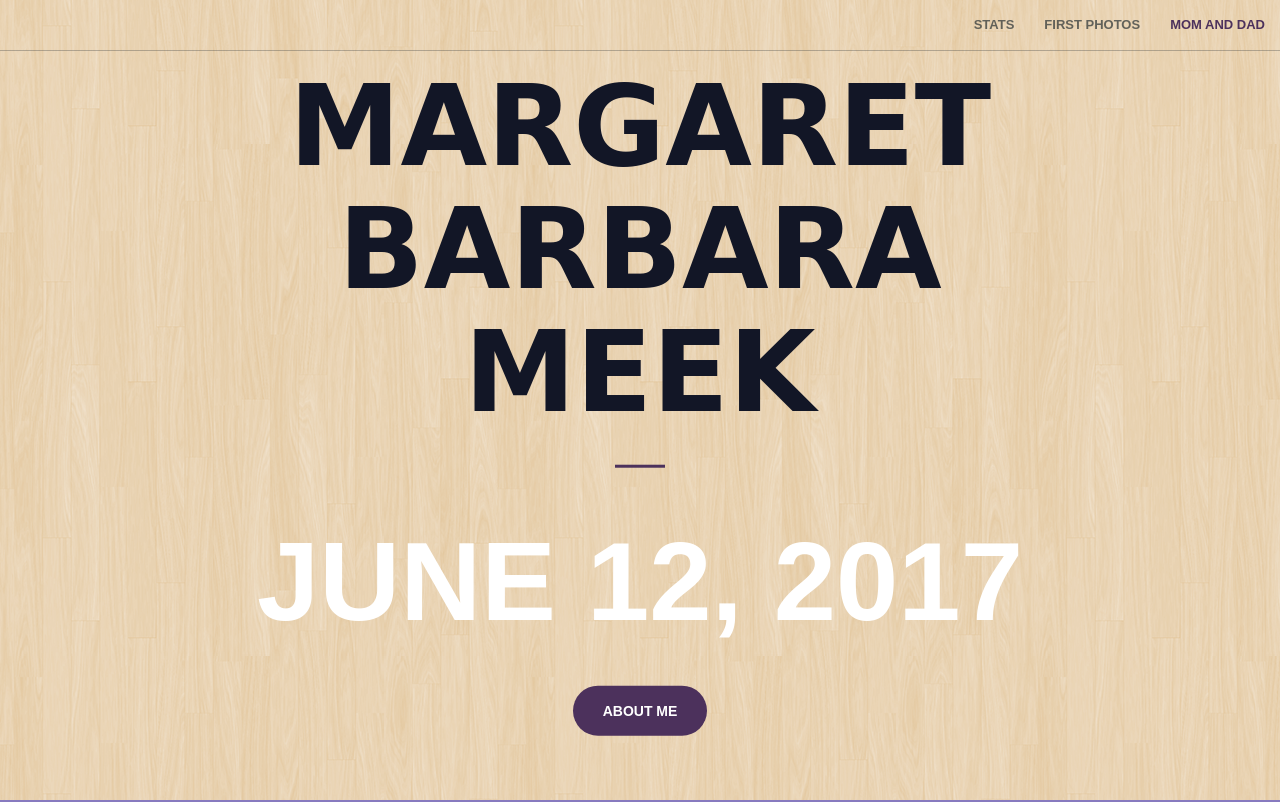
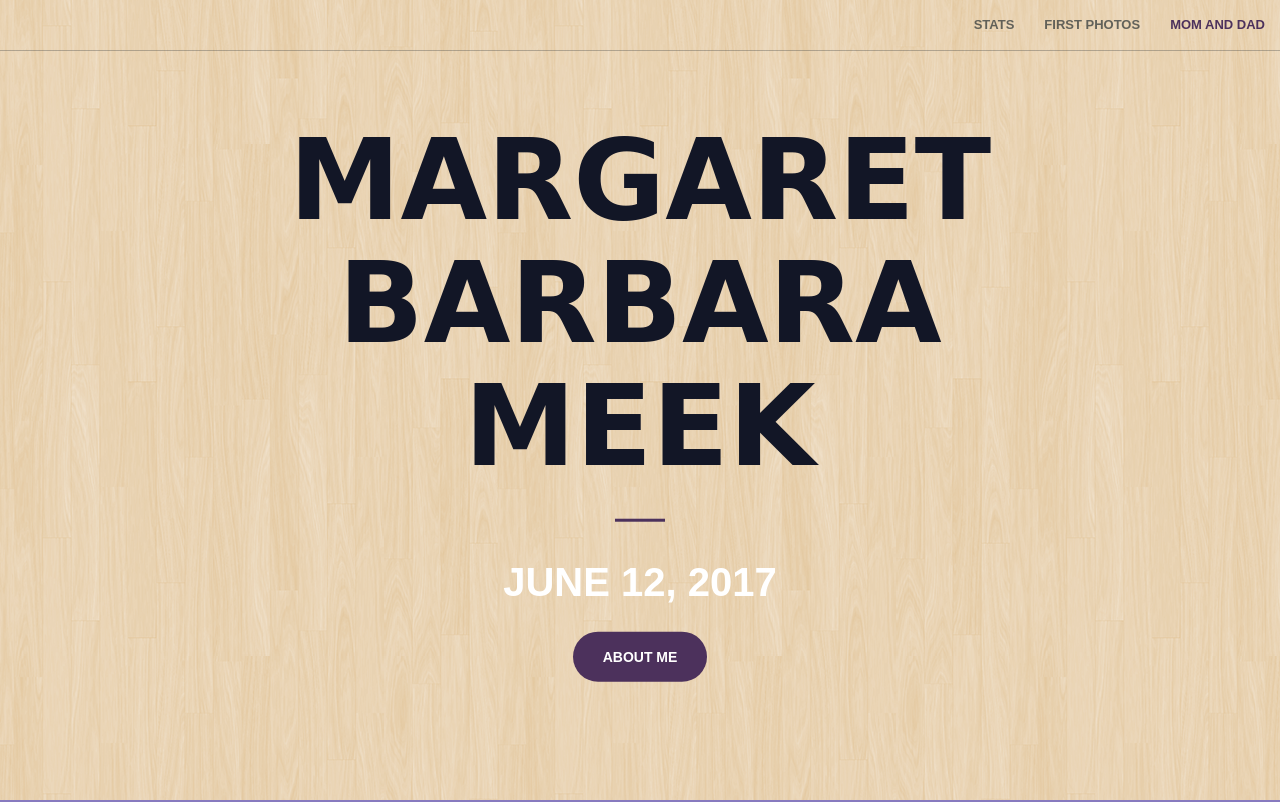
Before and after one commit to kaileeagray/maggie_meek, a website: page index.html in a window 1280 px wide. Shown: the top 802 px of the page. Drawn offline with nearby package versions, Linux system fonts and the light colour scheme; a web font is replaced by a local one.

Commit message:
this is the ticket

```diff
--- a/index.html
+++ b/index.html
@@ -75,7 +75,7 @@
             <div class="header-content-inner">
                 <h1 id="homeHeading">Margaret<br>Barbara<br>Meek</h1>
                 <hr>
-                <p id="homeHeading">June 12, 2017</p>
+                <p>June 12, 2017</p>
                 <a href="#about" class="btn btn-primary btn-xl page-scroll">About Me</a>
             </div>
         </div>
```
